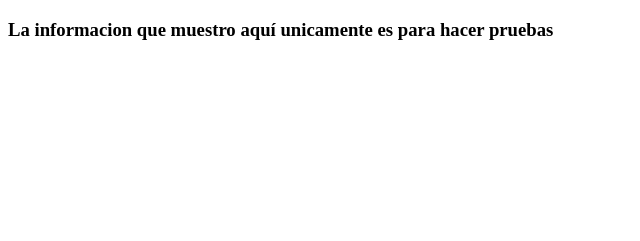
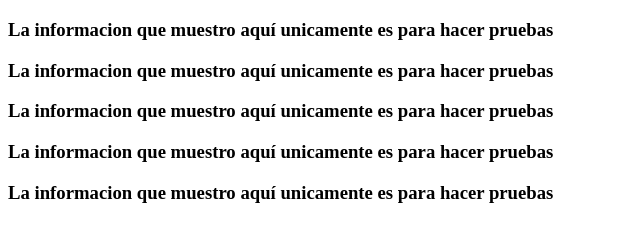
Before and after one commit to BrianBarp1/PruebaGitHub, a plain HTML site: page index.html in a window 1280 px wide. Shown: the part 61-302 px from the top of the page, without its empty margins (0-640 px from the left). Drawn offline with Linux system fonts and the light colour scheme.

Commit message:
añadiendo varios h3

```diff
--- a/index.html
+++ b/index.html
@@ -6,6 +6,10 @@
     <title>Cambiando el titulo para probar en Git Hub</title>
     <h1>Comenzamos añadiendo un titulo nuevo</h1>
     <h3>La informacion que muestro aquí unicamente es para hacer pruebas</h3>
+    <h3>La informacion que muestro aquí unicamente es para hacer pruebas</h3>
+    <h3>La informacion que muestro aquí unicamente es para hacer pruebas</h3>
+    <h3>La informacion que muestro aquí unicamente es para hacer pruebas</h3>
+    <h3>La informacion que muestro aquí unicamente es para hacer pruebas</h3>
 </head>
 <body>
 
```
